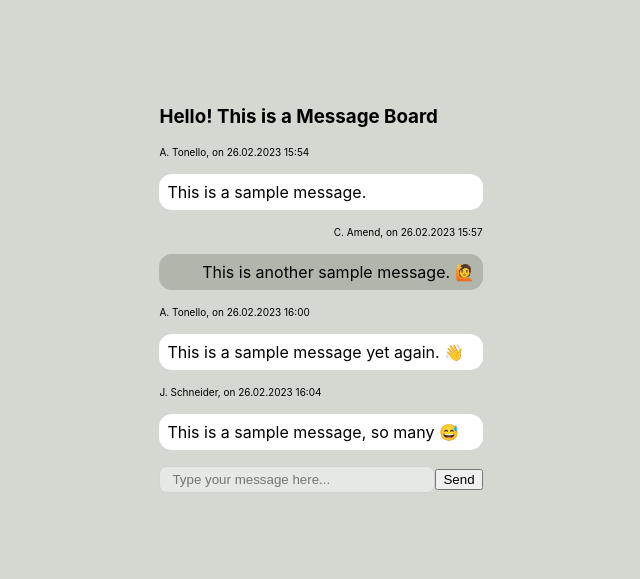
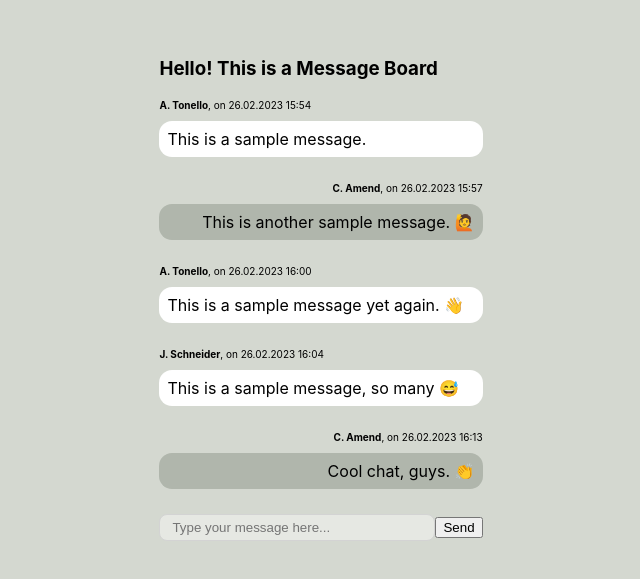
Before and after one commit to tonelloalan/patiopal-app, a Next.js app: page /buildings/1/messageBoard in a window 1280 px wide. Shown: the part 103-682 px from the top of the page, without its empty margins (319-959 px from the left). Built offline with nearby package versions, Linux system fonts and the light colour scheme.

Commit message:
small sample data ui update

```diff
--- a/src/pages/buildings/[buildingId]/messageBoard.js
+++ b/src/pages/buildings/[buildingId]/messageBoard.js
@@ -4,59 +4,98 @@ export default function MessageBoard() {
       <h3>Hello! This is a Message Board</h3>
 
       <div style={{ textAlign: "left" }}>
-        <span style={{ fontSize: "x-small" }}>
-          <p>A. Tonello, on 26.02.2023 15:54</p>
+        <span style={{ fontSize: "x-small", padding: "0", margin: "0" }}>
+          <p>
+            <span style={{ fontWeight: "bold" }}>A. Tonello</span>, on
+            26.02.2023 15:54
+          </p>
         </span>
         <p
           style={{
             backgroundColor: "white",
             borderRadius: "13px",
             padding: "8px",
+            margin: "0",
+            marginBottom: "25px",
           }}
         >
           This is a sample message.
         </p>
       </div>
       <div style={{ textAlign: "right" }}>
-        <span style={{ fontSize: "x-small" }}>
-          <p>C. Amend, on 26.02.2023 15:57</p>
+        <span style={{ fontSize: "x-small", padding: "0", margin: "0" }}>
+          <p>
+            <span style={{ fontWeight: "bold" }}>C. Amend</span>, on 26.02.2023
+            15:57
+          </p>
         </span>
         <p
           style={{
             backgroundColor: "#B0B6AC",
             borderRadius: "13px",
             padding: "8px",
+            margin: "0",
+            marginBottom: "25px",
           }}
         >
           This is another sample message. 🙋
         </p>
       </div>
       <div style={{ textAlign: "left" }}>
-        <span style={{ fontSize: "x-small" }}>
-          <p>A. Tonello, on 26.02.2023 16:00</p>
+        <span style={{ fontSize: "x-small", padding: "0", margin: "0" }}>
+          <p>
+            <span style={{ fontWeight: "bold" }}>A. Tonello</span>, on
+            26.02.2023 16:00
+          </p>
         </span>
         <p
           style={{
             backgroundColor: "white",
             borderRadius: "13px",
             padding: "8px",
+            margin: "0",
+            marginBottom: "25px",
           }}
         >
           This is a sample message yet again. 👋
         </p>
       </div>
       <div style={{ textAlign: "left" }}>
-        <span style={{ fontSize: "x-small" }}>
-          <p>J. Schneider, on 26.02.2023 16:04</p>
+        <span style={{ fontSize: "x-small", padding: "0", margin: "0" }}>
+          <p>
+            <span style={{ fontWeight: "bold" }}>J. Schneider</span>, on
+            26.02.2023 16:04
+          </p>
         </span>
         <p
           style={{
             backgroundColor: "white",
             borderRadius: "13px",
             padding: "8px",
+            margin: "0",
+            marginBottom: "25px",
           }}
         >
           This is a sample message, so many 😅
+        </p>
+      </div>
+      <div style={{ textAlign: "right" }}>
+        <span style={{ fontSize: "x-small", padding: "0", margin: "0" }}>
+          <p>
+            <span style={{ fontWeight: "bold" }}>C. Amend</span>, on 26.02.2023
+            16:13
+          </p>
+        </span>
+        <p
+          style={{
+            backgroundColor: "#B0B6AC",
+            borderRadius: "13px",
+            padding: "8px",
+            margin: "0",
+            marginBottom: "25px",
+          }}
+        >
+          Cool chat, guys. 👏
         </p>
       </div>
       <input placeholder="Type your message here..." />
```
